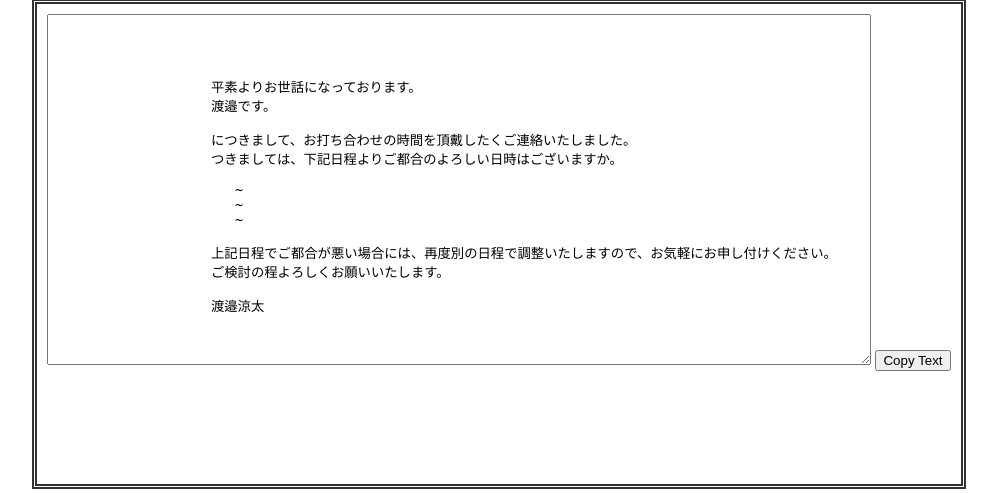
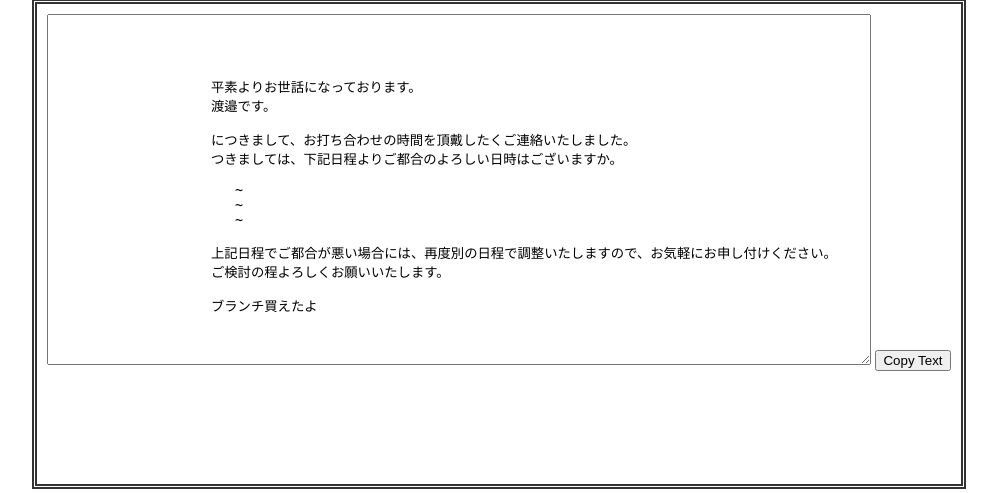
Before and after one commit to nabechanman/Django_nippo_template, a Django app: template nipo/nippo/templates/nippo/nippo-list.html in a window 1280 px wide. Shown: the part 29-522 px from the top of the page, without its empty margins (141-1138 px from the left). Run offline with Django 3.2, Linux system fonts and the light colour scheme; the template is opened without the code that fills it, so the values that code supplies are empty.

Commit message:
テスト

```diff
--- a/nipo/nippo/templates/nippo/nippo-list.html
+++ b/nipo/nippo/templates/nippo/nippo-list.html
@@ -69,6 +69,11 @@
 
                     上記日程でご都合が悪い場合には、再度別の日程で調整いたしますので、お気軽にお申し付けください。
                     ご検討の程よろしくお願いいたします。
+
+                    ブランチ買えたよ
+
+
+
 
                     渡邉涼太
                 </textarea>
```
